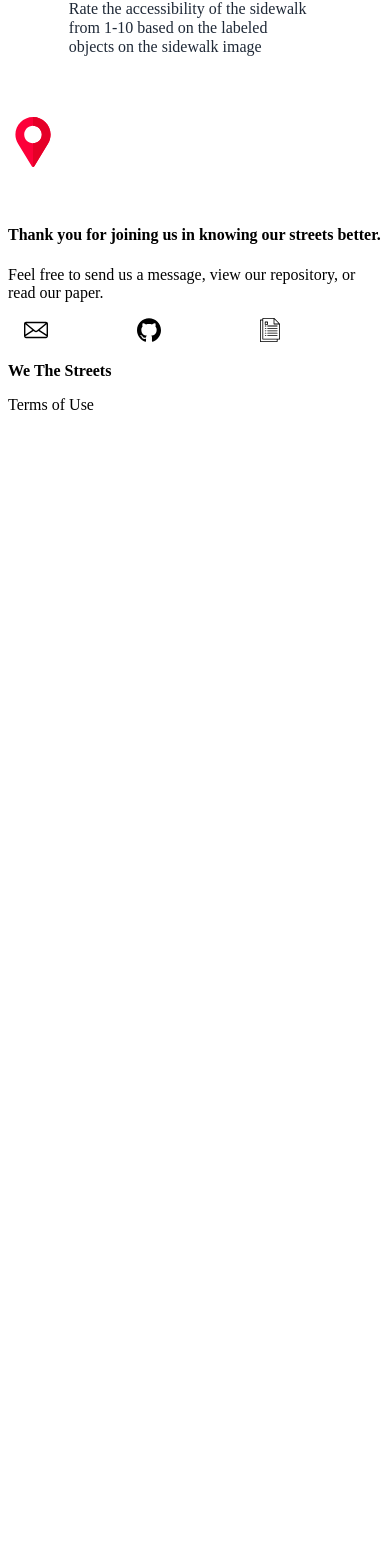
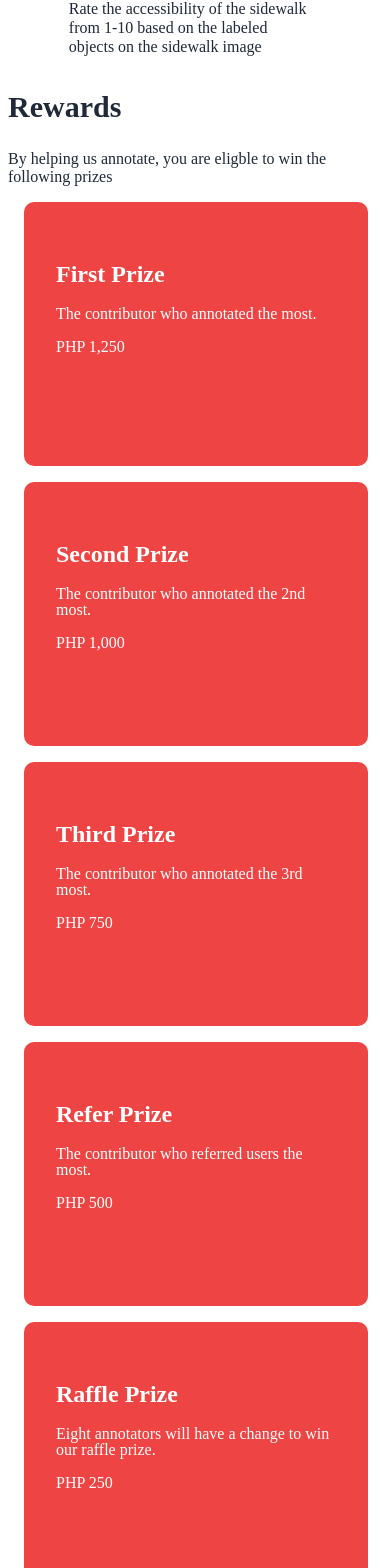
Before and after one commit to Nicolas-Sy/we-the-streets-site, a Next.js app: page / in a window 390 px wide. Shown: the part 2764-4332 px from the top of the page. Before the commit the page ends 3186 px from the top, so only its background shows below. Built offline with nearby package versions, Linux system fonts and the light colour scheme.

Commit message:
prizes on the home page

```diff
--- /dev/null
+++ b/src/features/home/raffle.jsx
@@ -0,0 +1,78 @@
+import { useEffect, useState } from "react";
+
+import H2 from "@/ui/heading/h2";
+import H3 from "@/ui/heading/h3";
+import P from "@/ui/heading/p";
+
+import styles from "./styles.module.scss";
+
+export default function Raffle() {
+  const [scrollState, setScrollState] = useState(0);
+
+  const handleScroll = () => {
+    setScrollState(window.scrollY);
+  };
+
+  useEffect(() => {
+    window.addEventListener("scroll", handleScroll);
+    return () => window.removeEventListener("scroll", handleScroll);
+  });
+
+  return (
+    <section className="flex container mx-auto p-5">
+      <div className="mx-auto lg:px-24">
+        <div
+          className={`duration-300 ease-in text-center  ${
+            scrollState < 300 ? "opacity-0" : "opacity-100"
+          }`}
+        >
+          <H2>Rewards</H2>
+          <P>
+            By helping us annotate, you are eligble to win the following prizes
+          </P>
+        </div>
+        <div
+          className={`flex justify-around flex-wrap mt-4 duration-300 ease-in ${
+            scrollState < 300 ? "opacity-0" : "opacity-100"
+          }`}
+        >
+          <div className={styles.prize}>
+            <H3>First Prize</H3>
+            <P className={styles.infoPrize}>
+              The contributor who annotated the most.
+            </P>
+            <P>PHP 1,250</P>
+          </div>
+          <div className={styles.prize}>
+            <H3>Second Prize</H3>
+            <P className={styles.infoPrize}>
+              The contributor who annotated the 2nd most.
+            </P>
+            <P>PHP 1,000</P>
+          </div>
+          <div className={styles.prize}>
+            <H3>Third Prize</H3>
+            <P className={styles.infoPrize}>
+              The contributor who annotated the 3rd most.
+            </P>
+            <P>PHP 750</P>
+          </div>
+          <div className={styles.prize}>
+            <H3>Refer Prize</H3>
+            <P className={styles.infoPrize}>
+              The contributor who referred users the most.
+            </P>
+            <P>PHP 500</P>
+          </div>
+          <div className={styles.prize}>
+            <H3>Raffle Prize</H3>
+            <P className={styles.infoPrize}>
+              Eight annotators will have a change to win our raffle prize.
+            </P>
+            <P>PHP 250</P>
+          </div>
+        </div>
+      </div>
+    </section>
+  );
+}
--- a/src/features/home/styles.module.scss
+++ b/src/features/home/styles.module.scss
@@ -1,6 +1,5 @@
 .card {
   width: 300px;
-  #border: solid black 1px;
   margin: 1rem;
   margin-left: -2rem;
   text-align: justify;
@@ -24,3 +23,26 @@
     line-height: 1.2rem;
   }
 }
+
+.prize {
+  background: #ef4444;
+  width: 280px;
+  height: 200px;
+  padding: 2rem;
+  border-radius: 10px;
+  margin: 1rem;
+  margin-top: 0rem;
+  h3 {
+    color: white;
+    margin-bottom: 0.5rem;
+  }
+  p {
+    color: white;
+  }
+}
+
+.infoPrize {
+  letter-spacing: 0rem;
+  line-height: 1rem;
+  margin-bottom: 1rem;
+}
--- a/src/pages/index.jsx
+++ b/src/pages/index.jsx
@@ -1,7 +1,8 @@
-import Page from '@/ui/page';
-import Hero from '@/features/home/hero';
-import SubHero from '@/features/home/subhero';
-import Help from '@/features/home/help';
+import Page from "@/ui/page";
+import Hero from "@/features/home/hero";
+import SubHero from "@/features/home/subhero";
+import Help from "@/features/home/help";
+import Raffle from "@/features/home/raffle";
 
 export default function Index() {
   return (
@@ -13,6 +14,7 @@ export default function Index() {
       <Hero />
       <SubHero />
       <Help />
+      <Raffle />
     </Page>
   );
 }
```
